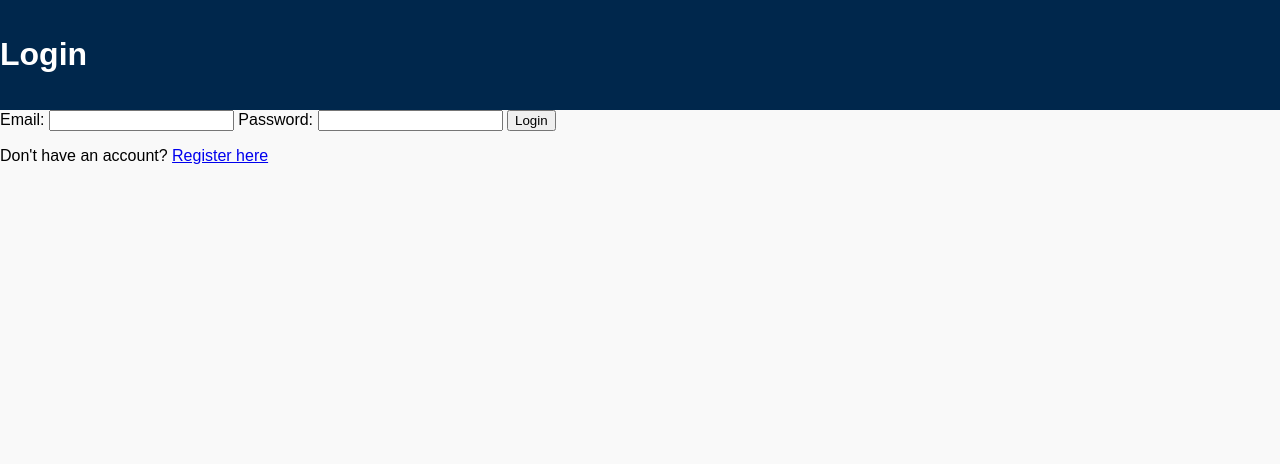
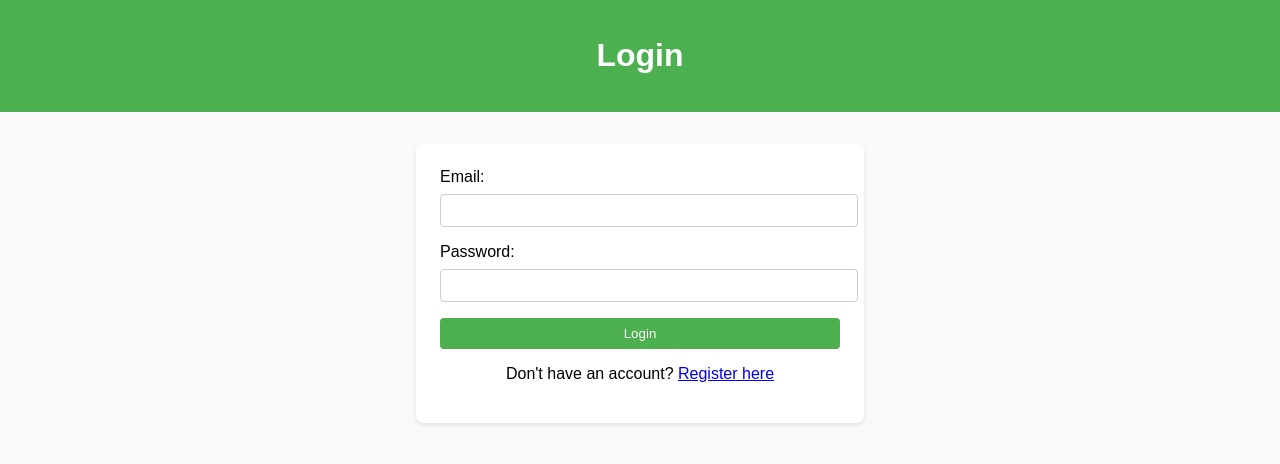
Before and after one commit to tianhukj/homebound-scholars-university, a plain HTML site: page login.html in a window 1280 px wide. Drawn offline with Linux system fonts and the light colour scheme.

Commit message:
Update style.css

```diff
--- a/css/style.css
+++ b/css/style.css
@@ -1,37 +1,47 @@
 body {
     font-family: Arial, sans-serif;
+    background-color: #f9f9f9;
     margin: 0;
     padding: 0;
-    background-color: #f9f9f9;
 }
 header {
-    background-color: #00274c;
+    background-color: #4CAF50;
     color: white;
-    padding: 15px 0;
+    text-align: center;
+    padding: 1rem 0;
 }
-.container {
+main {
     width: 90%;
-    margin: 0 auto;
-    display: flex;
-    justify-content: space-between;
-    align-items: center;
+    max-width: 400px;
+    margin: 2rem auto;
+    background: white;
+    padding: 1.5rem;
+    border-radius: 8px;
+    box-shadow: 0 2px 4px rgba(0, 0, 0, 0.1);
 }
-nav ul {
-    list-style: none;
-    padding: 0;
-    display: flex;
+form label {
+    display: block;
+    margin-bottom: 0.5rem;
 }
-nav ul li {
-    margin: 0 10px;
-}
-nav ul li a {
-    color: white;
-    text-decoration: none;
-}
-.sign-in {
-    color: white;
-    text-decoration: none;
-    border: 1px solid white;
-    padding: 5px 10px;
+form input {
+    width: 100%;
+    padding: 0.5rem;
+    margin-bottom: 1rem;
+    border: 1px solid #ccc;
     border-radius: 4px;
 }
+form button {
+    width: 100%;
+    padding: 0.5rem;
+    background-color: #4CAF50;
+    color: white;
+    border: none;
+    border-radius: 4px;
+    cursor: pointer;
+}
+form button:hover {
+    background-color: #45a049;
+}
+p {
+    text-align: center;
+}
```
